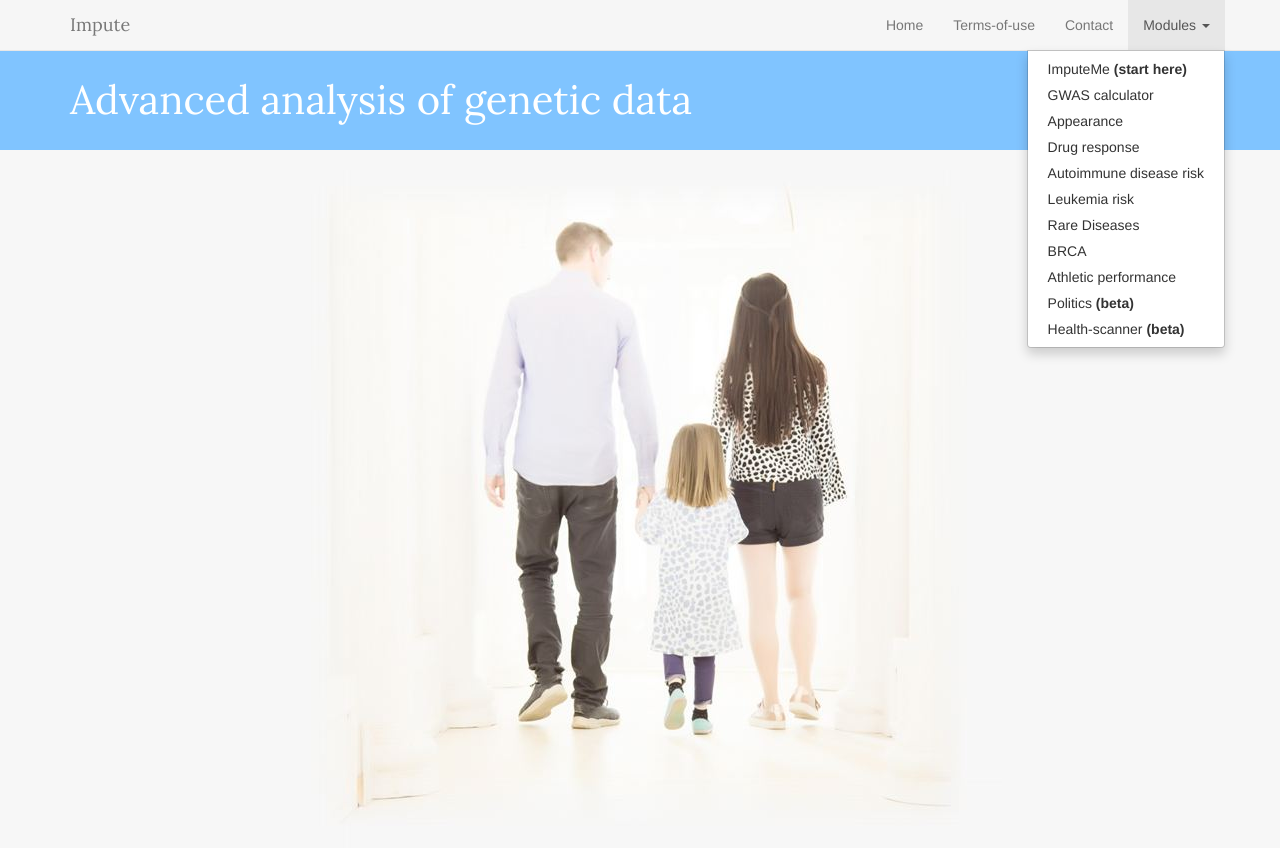
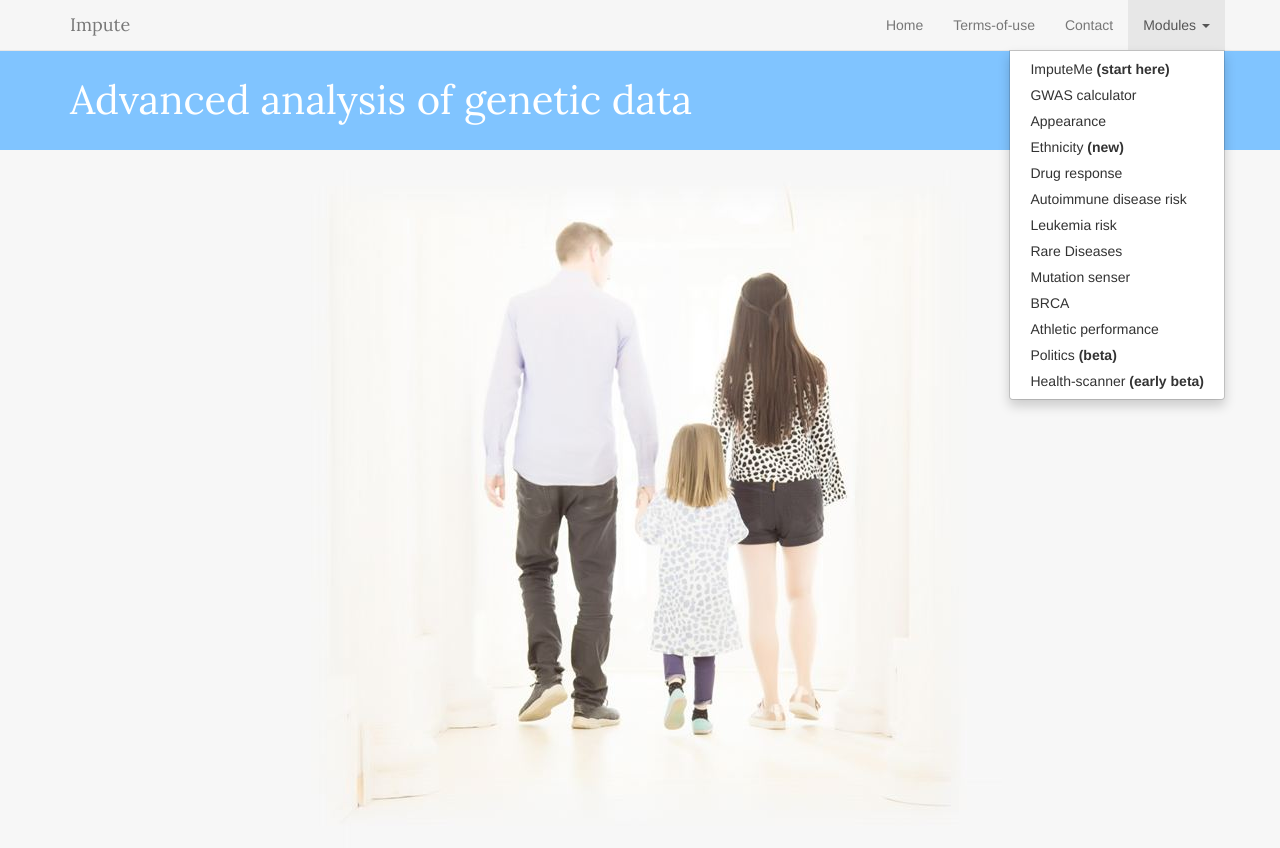
Before and after one commit to helpmetheshadowpeoplearestealingmystuff/impute-me, a plain HTML site: page index.html in a window 1280 px wide. Both pictures are taken after a click on the button "Modules". Drawn offline with nearby package versions, Linux system fonts and the light colour scheme.

Commit message:
updating links with new and updated modules

```diff
--- a/index.html
+++ b/index.html
@@ -49,14 +49,16 @@
             <li><a href="/imputeme/">ImputeMe <b>(start here)</b></a></li>
             <li><a href="/AllDiseases/">GWAS calculator</a></li>
             <li><a href="/guessMyHeight/">Appearance</a></li>
+            <li><a href="/ethnicity/">Ethnicity <b>(new)</b></a></li>
             <li><a href="/statins/">Drug response</a></li>
             <li><a href="/autoimmuneDiseases/">Autoimmune disease risk</a></li>
             <li><a href="/leukemia/">Leukemia risk</a></li>
             <li><a href="/rareDiseases/">Rare Diseases</a></li>
+            <li><a href="/nonsenser/">Mutation senser</a></li>
             <li><a href="/BRCA/">BRCA</a></li>
             <li><a href="/athletics/">Athletic performance</a></li>
             <li><a href="/opinions/">Politics <b>(beta)</b></a></li>
-            <li><a href="/HeuristicHealth/">Health-scanner <b>(beta)</b></a></li>
+            <li><a href="/HeuristicHealth/">Health-scanner <b>(early beta)</b></a></li>
           </ul>
         </li>
       </ul>
```
Also changed, not shown: layout/pageparts/navigation.html (+3 -1 lines).
